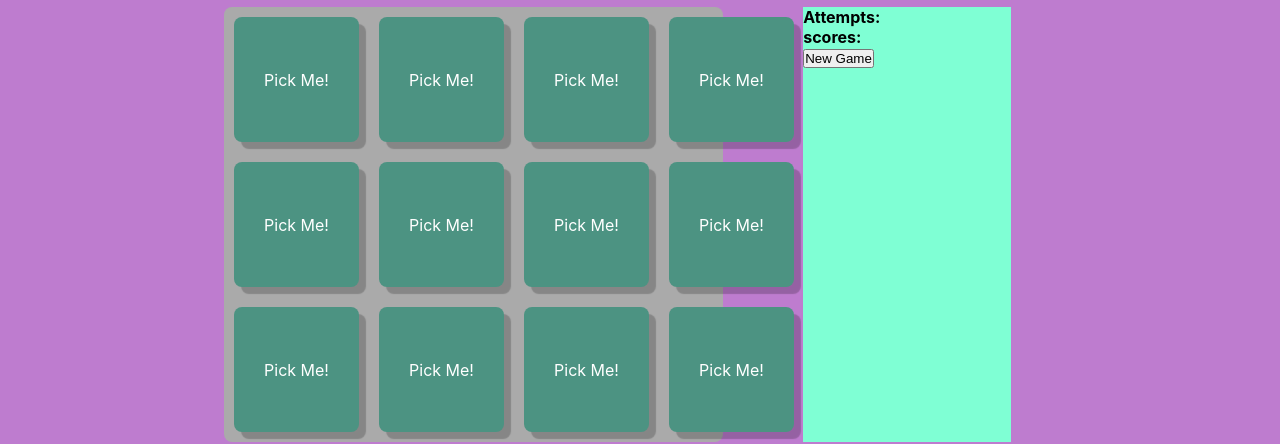
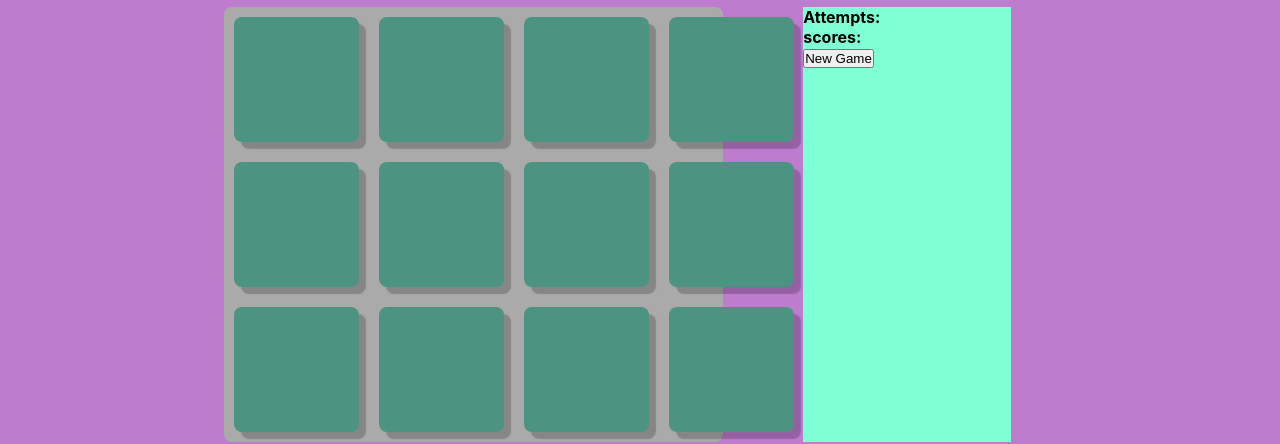
Before and after one commit to SalemAbebe/simple-react-game, a React (Create React App) app: page / in a window 1280 px wide. Shown: the part 258-702 px from the top of the page. Built offline with nearby package versions, Linux system fonts and the light colour scheme.

Commit message:
shuffle cards

```diff
--- a/src/data.js
+++ b/src/data.js
@@ -2,93 +2,93 @@ const data = [
   {
     id: 1,
     image: process.env.PUBLIC_URL + `/images/bison.jpg`,
-    characterName: "number1",
+    name: "number1",
     backgroundColor: "red",
-    cardFrontDisplay: "Pick Me!",
+    cardFront: "Pick Me!",
     alt: "",
   },
   {
     id: 2,
     image: process.env.PUBLIC_URL + `/images/clownfish.jpg`,
-    characterName: "number2",
+    name: "number2",
     backgroundColor: "blue",
-    cardFrontDisplay: "Pick Me!",
+    cardFront: "Pick Me!",
     alt: "",
   },
   {
     id: 3,
     image: process.env.PUBLIC_URL + `/images/jaguar.jpg`,
-    characterName: "Marley",
+    name: "Marley",
     backgroundColor: "red",
-    cardFrontDisplay: "Pick Me!",
+    cardFront: "Pick Me!",
     alt: "",
   },
   {
     id: 4,
     image: process.env.PUBLIC_URL + `/images/killerwhale.jpg`,
-    characterName: "Whale",
+    name: "Whale",
     backgroundColor: "yellow",
     alt: "",
-    cardFrontDisplay: "Pick Me!",
+    cardFront: "Pick Me!",
   },
   {
     id: 5,
     image: process.env.PUBLIC_URL + `/images/koala.jpg`,
-    characterName: "number5",
+    name: "number5",
     backgroundColor: "violet",
-    cardFrontDisplay: "Pick Me!",
+    cardFront: "Pick Me!",
     alt: "",
   },
   {
     id: 6,
     image: process.env.PUBLIC_URL + `/images/monarchbutterfly.jpg`,
-    characterName: "Butterfly",
+    name: "Butterfly",
     backgroundColor: "green",
-    cardFrontDisplay: "Pick Me!",
+    cardFront: "Pick Me!",
     alt: "",
   },
   {
     id: 7,
     image: process.env.PUBLIC_URL + `/images/panda.jpg`,
-    characterName: "Panda",
+    name: "Panda",
     backgroundColor: "aqua",
-    cardFrontDisplay: "Pick Me!",
+    cardFront: "Pick Me!",
     alt: "",
   },
   {
     id: 8,
     image: process.env.PUBLIC_URL + `/images/plover.jpg`,
-    characterName: "Plover",
+    name: "Plover",
     backgroundColor: "grey",
-    cardFrontDisplay: "Pick Me!",
+    cardFront: "Pick Me!",
     alt: "",
   },
   {
     id: 9,
     image: process.env.PUBLIC_URL + `/images/polarBear.jpg`,
-    characterName: "Polar Bear",
-    cardFrontDisplay: "Pick Me!",
+    name: "Polar Bear",
+    cardFront: "Pick Me!",
     alt: "",
   },
   {
     id: 10,
     image: process.env.PUBLIC_URL + `/images/seaTurtle.jpg`,
-    characterName: "Sea Turtke",
-    cardFrontDisplay: "Pick Me!",
+    name: "Sea Turtke",
+    cardFront: "Pick Me!",
     alt: "",
   },
   {
     id: 11,
     image: process.env.PUBLIC_URL + `/images/tiger.jpg`,
-    characterName: "Tiger",
-    cardFrontDisplay: "Pick Me!",
+    name: "Tiger",
+    cardFront: "Pick Me!",
     alt: "",
   },
   {
     id: 12,
     image: process.env.PUBLIC_URL + `/images/toucan.jpg`,
-    characterName: "Toucan",
-    cardFrontDisplay: "Pick Me!",
+    name: "Toucan",
+    cardFront: "Pick Me!",
     alt: "",
   },
 ];
```
